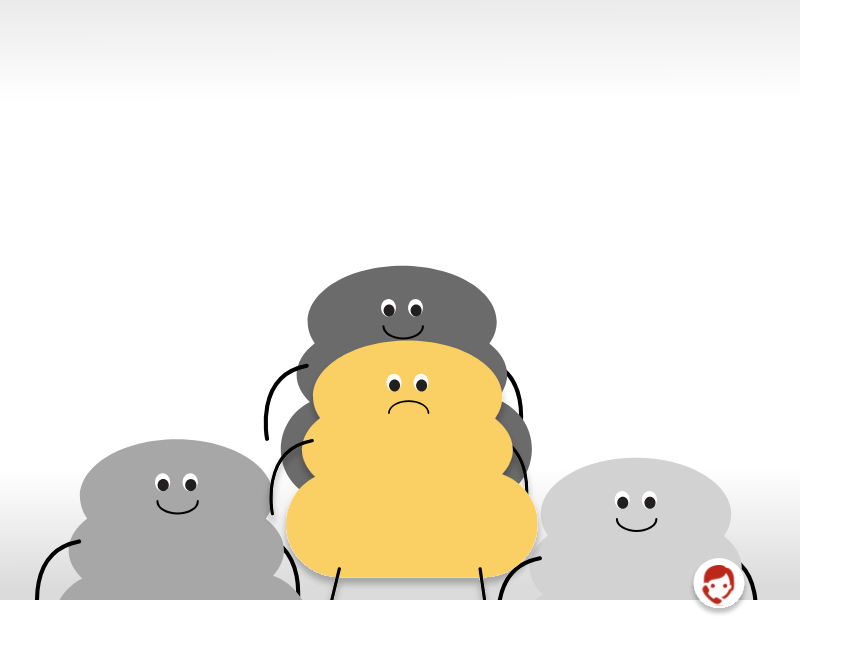
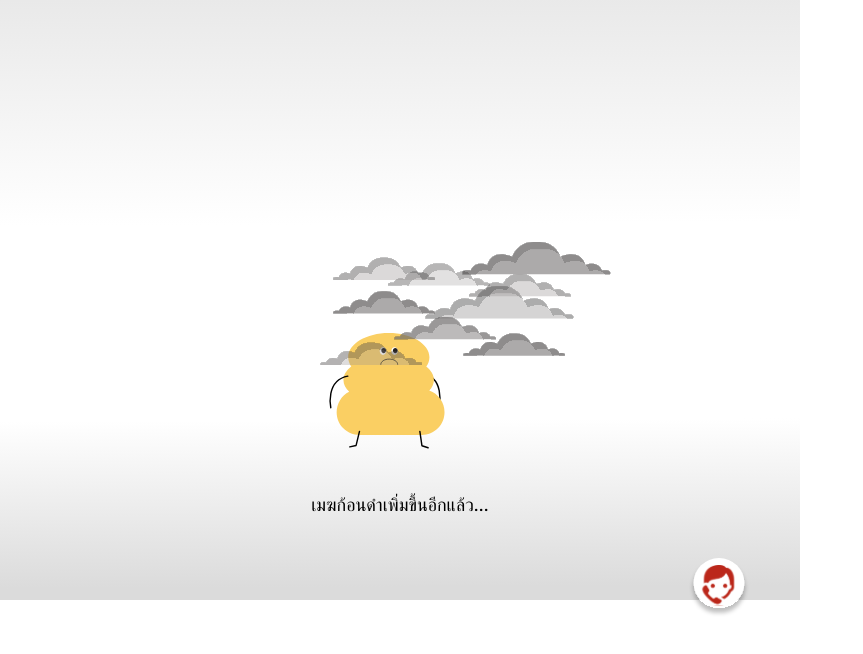
Before and after one commit to ChuoseDev/webapp, a React (Create React App) app in the folder frontend/: page /scene09 in a window 1280 px wide. Shown: the top 654 px of the page, without its empty margins (0-863 px from the left). Built offline with nearby package versions, Linux system fonts and the light colour scheme.

Commit message:
fix: refactor

```diff
--- a/frontend/src/App.js
+++ b/frontend/src/App.js
@@ -118,7 +118,7 @@ const App = () => {
             path="/scene09"
             element={
               <SceneWrapper>
-                <Scene08 />
+                <Scene09 />
               </SceneWrapper>
             }
           ></Route>
--- a/frontend/src/utils/constant.js
+++ b/frontend/src/utils/constant.js
@@ -10,7 +10,7 @@ export const SCENE05_SHIFT_TIME = 1000
 export const SCENE06_SHIFT_TIME = 200
 export const SCENE07_SHIFT_TIME = 200
 export const SCENE08_SHIFT_TIME = 1200
-export const SCENE09_SHIFT_TIME = 1400
+export const SCENE09_SHIFT_TIME = 1200
 export const SCENE10_SHIFT_TIME = 1000
 export const SCENE11_SHIFT_TIME = 1000
 export const SCENE12_SHIFT_TIME = 100
--- a/frontend/src/views/scene09/scene09.js
+++ b/frontend/src/views/scene09/scene09.js
@@ -694,8 +694,8 @@ const Scene09 = () => {
             transform: 'rotate(0deg)',
             width: 225.65 * scaleWidth,
             height: 114.36 * scaleHeight,
-            top: 417.34 * scaleHeight,
-            left: 308.77 * scaleWidth,
+            top: 303 * scaleHeight,
+            left: 81 * scaleWidth,
           },
         },
         message: 'เมฆก้อนดำก็...',
@@ -858,6 +858,8 @@ const Scene09 = () => {
           },
         },
       },
+      18: '',
+      19: '',
     },
     [phaseEnum.sixthPhase]: { 1: '' },
   }
@@ -956,13 +958,13 @@ const Scene09 = () => {
   const containerStyle = (scene) => {
     return {
       position: 'relative',
+      overflow: 'hidden',
       left: 0,
       top: 0,
       textAlign: 'center',
       margin: 0,
-      height: '100vh',
-      backgroundColor:
-        scene === 2 && phase === phaseEnum.fifthPhase ? 'black' : '',
+      height: window.screen.height,
+      // backgroundColor: scene === 2 ? 'black' : '',
       // transitionDuration: scene >= 1 && scene <= 4 ? '1s' : '',
     }
   }
@@ -994,59 +996,46 @@ const Scene09 = () => {
       height: 110 * scaleHeight,
       left: '50%',
       transform: 'translate(-50%, 0)',
-      top: 290 * scaleWidth,
+      top: 300 * scaleWidth,
       background: 'rgba(255, 255, 255, 0.9)',
       boxShadow: '0px 4px 4px rgba(0, 0, 0, 0.25)',
       borderStyle: 'none',
-      zIndex: 4,
+      zIndex: 10,
     }
   }
   return (
     <div style={containerStyle(scene)}>
-      <div style={backgroundStyles(scene)}>
+      <div
+        style={
+          scene >= 17 && phase === phaseEnum.fifthPhase
+            ? {}
+            : backgroundStyles(scene)
+        }
+      >
         <p style={messageStyle(scene)}>{message}</p>
+        {/* {scene >= 1 && (
+          <div>
+            <BottomCloud ttl={15 * SCENE09_SHIFT_TIME} />
+          </div>
+        )}
+        {phase === phaseEnum.firstPhase && scene >= 2 && (
+          <div>
+            <TopCloud ttl={15 * SCENE09_SHIFT_TIME} />
+          </div>
+        )}
+        {phase !== phaseEnum.firstPhase && (
+          <div>
+            <TopCloud ttl={15 * SCENE09_SHIFT_TIME} />
+          </div>
+        )} */}
         {phase === phaseEnum.firstPhase && (
           <div>
-            {/* <img
-              style={thunderStyle}
-              src={'images/Thunderbolt.svg'}
-              alt="shadow"
-            /> */}
-            {/* <img src={'images/Shadow.svg'} alt="shadow" style={shadowStyle} /> */}
-            {/* <img
-              style={blackCloudStyle}
-              src={
-                scene == 12
-                  ? 'images/blackCloud_02.svg'
-                  : 'images/BlackCloud_01.svg'
-              }
-              alt="blackCloud"
-            /> */}
             <img src={characterSrc} alt="character" style={characterStyle} />
             <img
               src={middleCloudSrc}
               alt="middleCloud"
               style={middleCloudStyle}
             />
-            {/* <img src={projection} alt="projection" style={projectionStyle} /> */}
-          </div>
-        )}
-
-        {phase === phaseEnum.firstPhase && scene >= 12 && (
-          <div>
-            <textarea
-              id="feeling-textarea"
-              style={textboxStyle(scene)}
-              value={feeling}
-              onChange={(e) => setFeeling(e.target.value)}
-            ></textarea>
-            <button
-              class="button-info"
-              style={{ marginTop: 713 * scaleHeight }}
-              onClick={() => shiftPhase(phaseEnum.secondPhase)}
-            >
-              ไปต่อ
-            </button>
           </div>
         )}
         {phase === phaseEnum.secondPhase && (
@@ -1057,9 +1046,42 @@ const Scene09 = () => {
               alt="middleCloud"
               style={middleCloudStyle}
             />
-            {/* <img src={projection} alt="projection" style={projectionStyle} /> */}
           </div>
         )}
+
+        {phase === phaseEnum.thirdPhase && (
+          <div>
+            <img src={characterSrc} alt="character" style={characterStyle} />
+            <img
+              src={middleCloudSrc}
+              alt="middleCloud"
+              style={middleCloudStyle}
+            />
+          </div>
+        )}
+
+        {phase === phaseEnum.fourthPhase && (
+          <div>
+            <img src={characterSrc} alt="character" style={characterStyle} />
+            <img
+              src={middleCloudSrc}
+              alt="middleCloud"
+              style={middleCloudStyle}
+            />
+          </div>
+        )}
+
+        {phase === phaseEnum.fifthPhase && (
+          <div>
+            <img src={characterSrc} alt="character" style={characterStyle} />
+            <img
+              src={middleCloudSrc}
+              alt="middleCloud"
+              style={middleCloudStyle}
+            />
+          </div>
+        )}
+
         {phase === phaseEnum.secondPhase && (
           <div>
             <textarea
@@ -1075,17 +1097,6 @@ const Scene09 = () => {
             >
               ไปต่อ
             </button>
-          </div>
-        )}
-        {phase === phaseEnum.thirdPhase && (
-          <div>
-            <img src={characterSrc} alt="character" style={characterStyle} />
-            <img
-              src={middleCloudSrc}
-              alt="middleCloud"
-              style={middleCloudStyle}
-            />
-            {/* <img src={projection} alt="projection" style={projectionStyle} /> */}
           </div>
         )}
         {phase === phaseEnum.thirdPhase && scene > 2 && (
@@ -1105,17 +1116,6 @@ const Scene09 = () => {
             </button>
           </div>
         )}
-
-        {phase === phaseEnum.fourthPhase && (
-          <div>
-            <img src={characterSrc} alt="character" style={characterStyle} />
-            <img
-              src={middleCloudSrc}
-              alt="middleCloud"
-              style={middleCloudStyle}
-            />
-          </div>
-        )}
         {phase === phaseEnum.fourthPhase && (
           <div>
             <textarea
@@ -1133,30 +1133,21 @@ const Scene09 = () => {
             </button>
           </div>
         )}
-        {phase === phaseEnum.fifthPhase && (
+        {phase === phaseEnum.firstPhase && scene >= 12 && (
           <div>
-            <img src={characterSrc} alt="character" style={characterStyle} />
-            <img
-              src={middleCloudSrc}
-              alt="middleCloud"
-              style={middleCloudStyle}
-            />
-          </div>
-        )}
-
-        {scene >= 1 && (
-          <div>
-            <BottomCloud ttl={15 * SCENE09_SHIFT_TIME} />
-          </div>
-        )}
-        {phase === phaseEnum.firstPhase && scene >= 2 && (
-          <div>
-            <TopCloud ttl={15 * SCENE09_SHIFT_TIME} />
-          </div>
-        )}
-        {phase !== phaseEnum.firstPhase && (
-          <div>
-            <TopCloud ttl={15 * SCENE09_SHIFT_TIME} />
+            <textarea
+              id="feeling-textarea"
+              style={textboxStyle(scene)}
+              value={feeling}
+              onChange={(e) => setFeeling(e.target.value)}
+            ></textarea>
+            <button
+              class="button-info"
+              style={{ marginTop: 713 * scaleHeight }}
+              onClick={() => shiftPhase(phaseEnum.secondPhase)}
+            >
+              ไปต่อ
+            </button>
           </div>
         )}
       </div>
```
